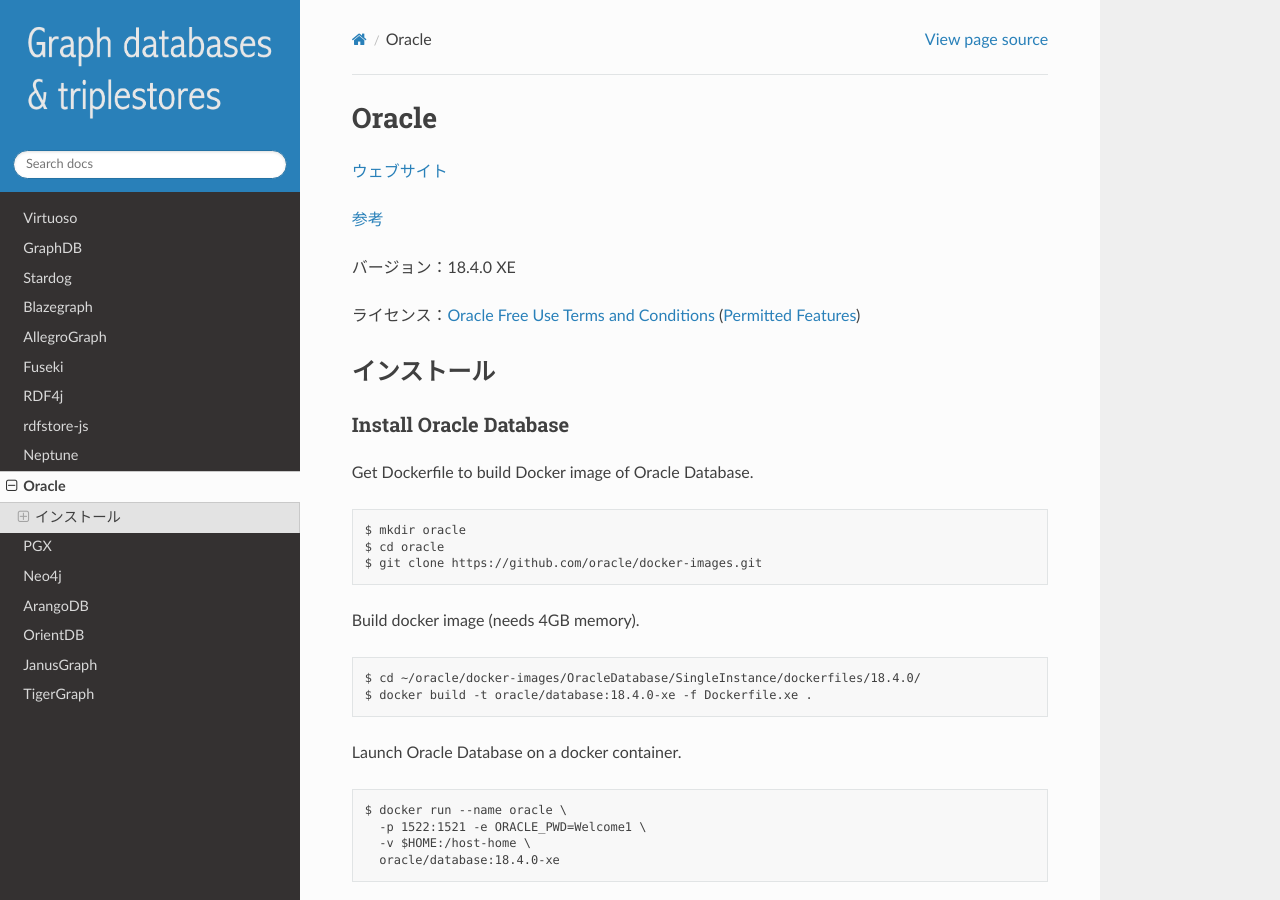
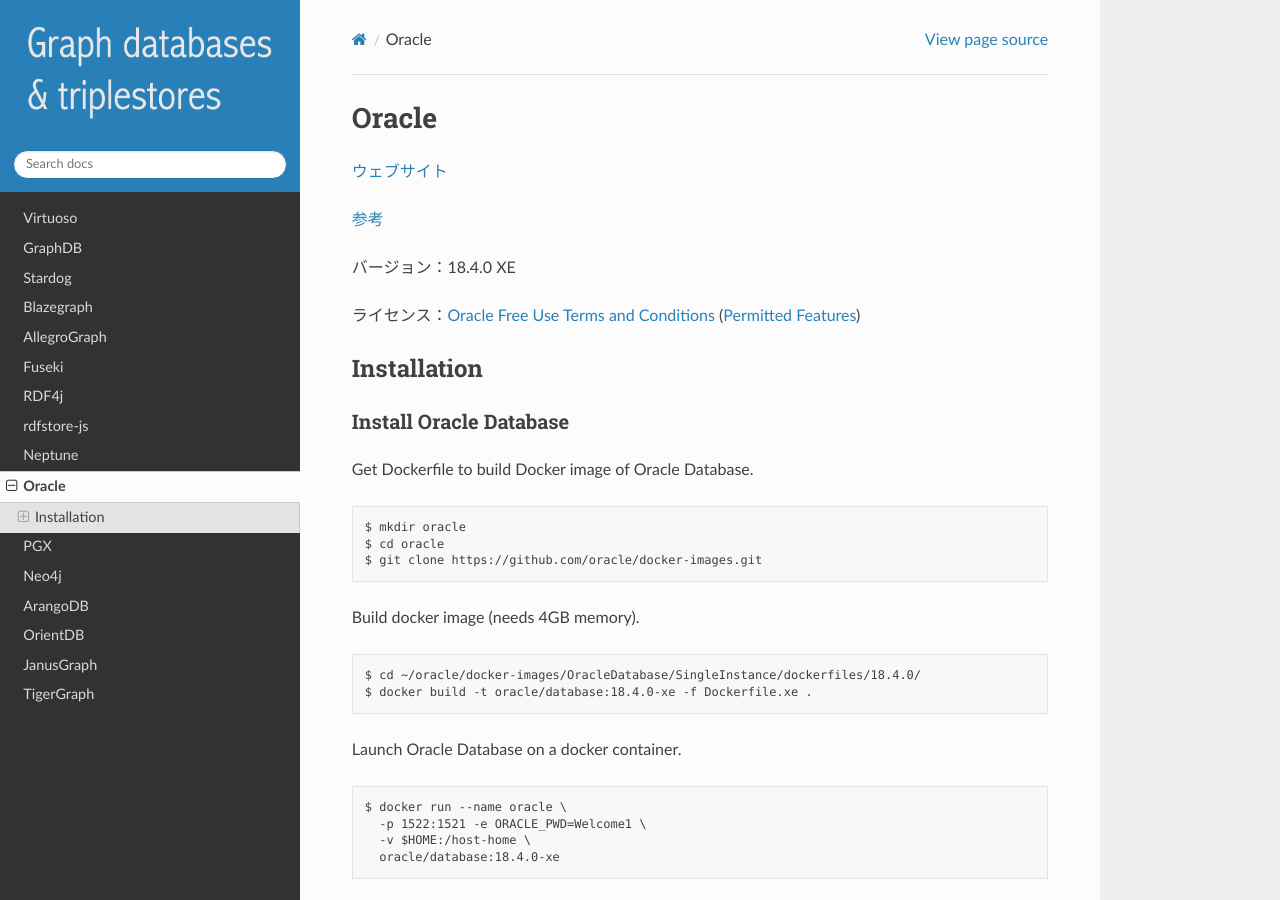
Before and after one commit to dbcls/graphdbs, a Sphinx documentation site: the page built from docs/md/oracle.md, in a window 1280 px wide and 900 px high. Built offline with Sphinx 7.4.7 and the Read the Docs theme 2.0.0, drawn with Linux system fonts in a browser that asks for light colours.

Commit message:
Update oracle.md

```diff
--- a/docs/md/oracle.md
+++ b/docs/md/oracle.md
@@ -9,7 +9,7 @@
 ライセンス：[Oracle Free Use Terms and Conditions](https://www.oracle.com/downloads/licenses/oracle-free-license.html)
 ([Permitted Features](https://docs.oracle.com/en/database/oracle/oracle-database/18/xelic/licensing-information.html#GUID-3BD43E8F-53C3-42F0-BBBD-B743FD41F951))
 
-## インストール
+## Installation
 
 ### Install Oracle Database
 
```
